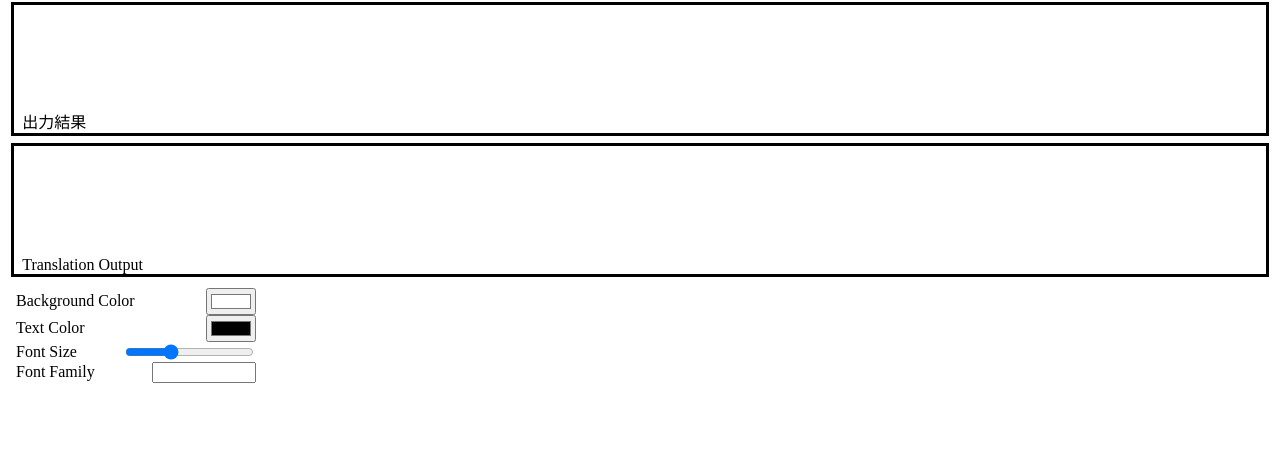
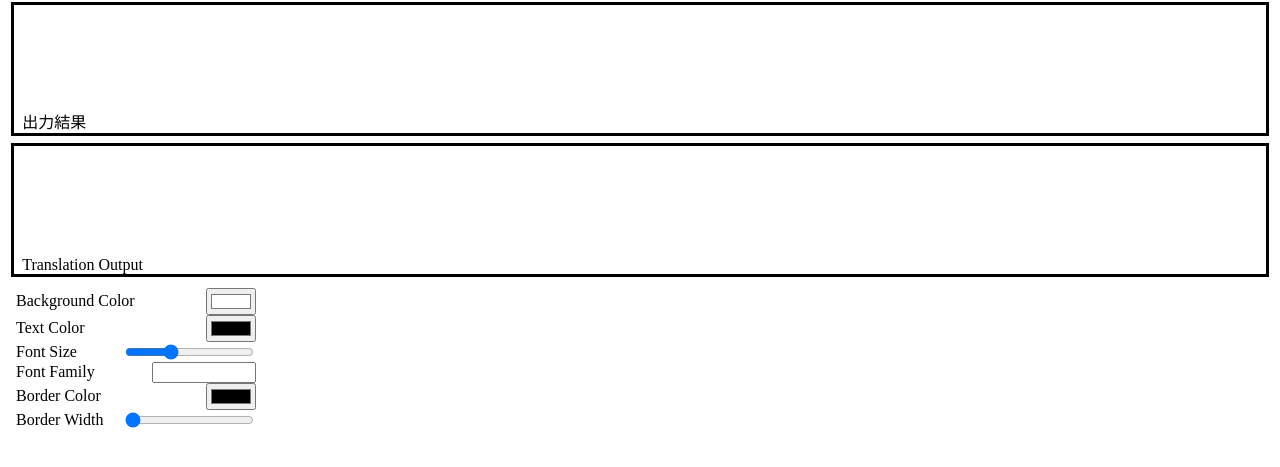
Before and after one commit to Asalato/SimpleSpeechToTextTranslate, a plain HTML site: page index.html in a window 1280 px wide. Shown: the part 67-534 px from the top of the page. Drawn offline with Linux system fonts and the light colour scheme.

Commit message:
v1.3
Borderを設定できるように

```diff
--- a/index.html
+++ b/index.html
@@ -36,6 +36,14 @@
         <div>Font Family</div>
         <input type="text" value="" oninput="editStyleByClass('font-family', this.value)" class="ffinput">
     </div>
+    <div class="elm">
+        <div>Border Color</div>
+        <input type="color" value="#000000" id="bc" oninput="editStyleByClass('-webkit-text-stroke', `${document.getElementById('bw').value}rem ${this.value}`)">
+    </div>
+    <div class="elm">
+        <div>Border Width</div>
+        <input type="range" value="0" min="0" max="0.1" step="0.01" id="bw" oninput="editStyleByClass('-webkit-text-stroke', `${this.value}rem ${document.getElementById('bc').value}`)">
+    </div>
 </div>
 </body>
 </html>
```
